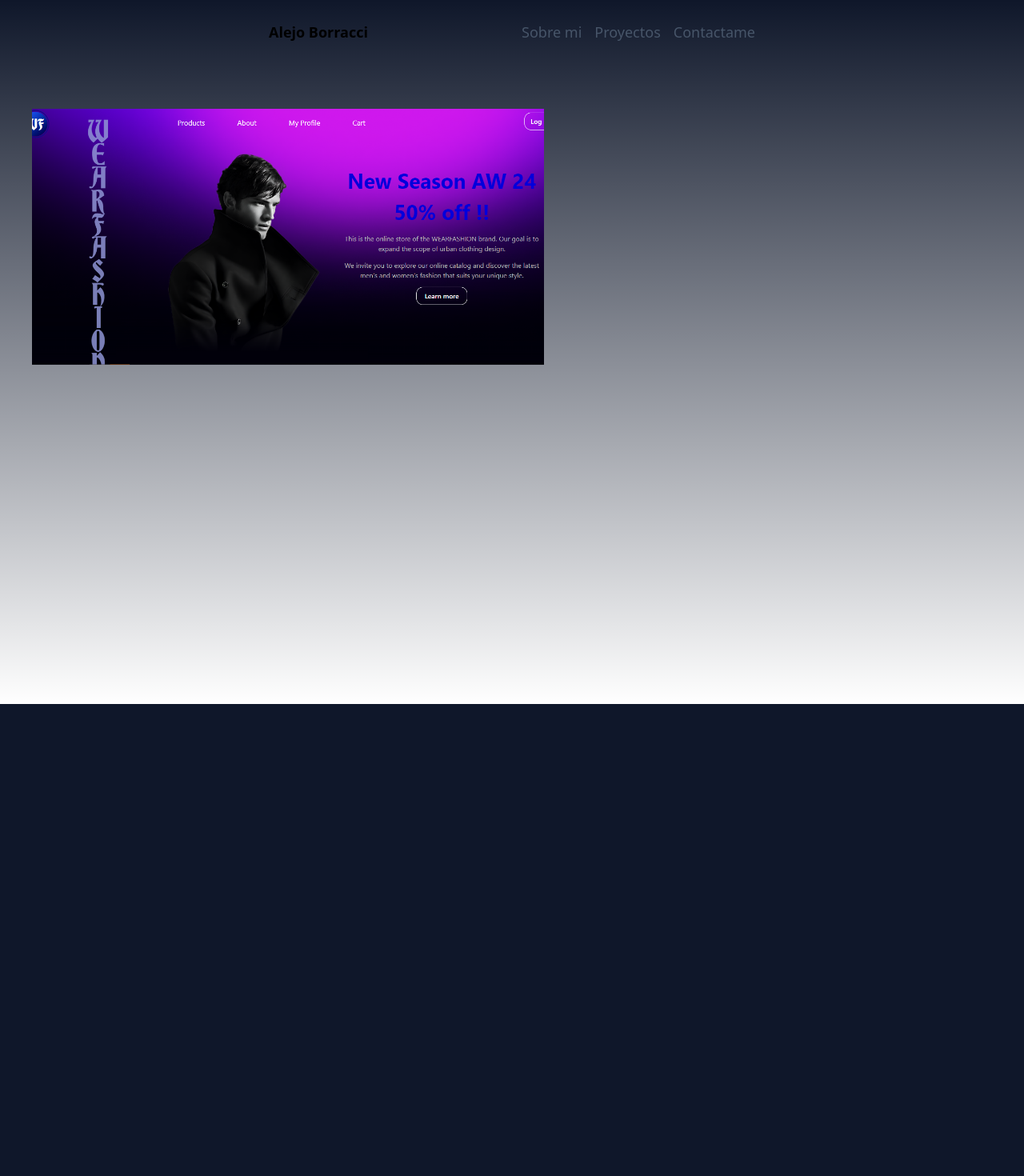
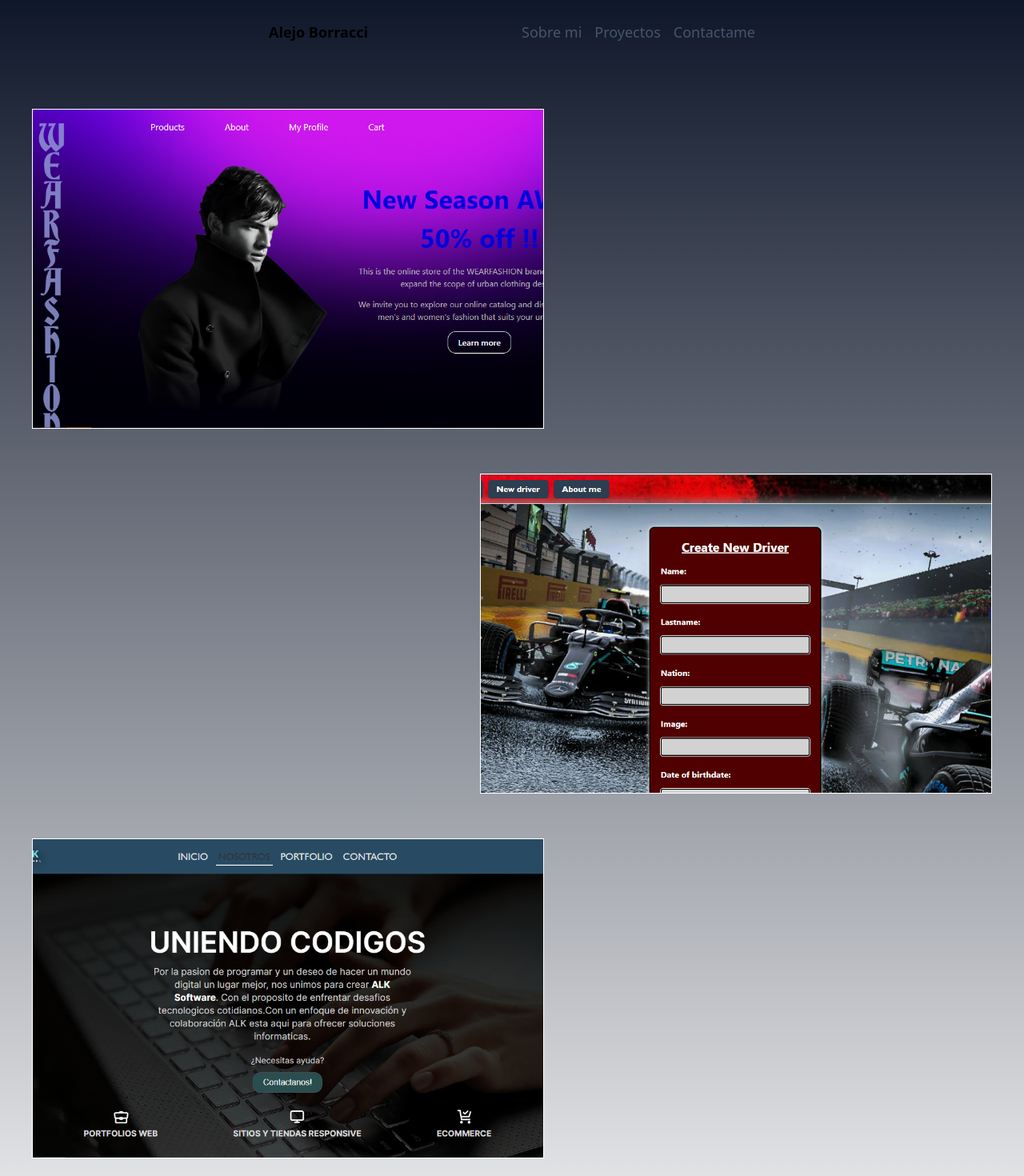
Before and after one commit to alejoborracci21/Portfolio-next.js, a Next.js app: page /works in a window 1280 px wide. Shown: the top 1470 px of the page at 80% size. Before the commit the page ends 880 px from the top, so only its background shows below. Built offline with nearby package versions, Linux system fonts and the light colour scheme.

Commit message:
proyectos listos

```diff
--- a/src/app/works/page.tsx
+++ b/src/app/works/page.tsx
@@ -1,27 +1,49 @@
 import Image from "next/image";
 import wearfashion from "@/../public/wearfashion.png";
-
+import drivers from "@/../public/drivers.png"
+import alk from "@/../public/alk.png"
 export default function Works() {
     return (
-      <div className="w-full bg-transparent h-screen flex flex-col">
-        <div className="relative w-2/4 h-2/5 bg-white ml-10 mt-14 overflow-hidden group">
+      <div className="w-full bg-transparent h-[200vh] flex flex-col">
+        <div className="relative w-2/4 h-[50vh] bg-white border border-white ml-10 mt-14 overflow-hidden group">
           <Image
             src={wearfashion}
             alt="wearfashion image"
             layout="fill"
             objectFit="cover"
-            className="transform transition-transform duration-500 ease-in-out group-hover:scale-110 group-hover:opacity-60"
+            className="transform transition-transform duration-500 ease-in-out group-hover:scale-110 group-hover:opacity-40"
           />
           <p className="absolute bottom-0 left-0 w-full text-black text-xl px-4 py-2 font-bold opacity-0 transition-opacity duration-500 ease-in-out group-hover:opacity-100">
-            WearFashion es un E-Commerce de ropa urbana que desarrollamos con mi
-            equipo para nuestro proyecto final en SoyHenry. En la web podemos
-            ver las diferentes prendas disponibles que tenemos en stock,
-            filtrarlas para ver solo las caracteristicas que estamos buscando y
-            si queremos realizar una compra tenemos la opcion de registrarnos
-            para poder acceder a una pasarela de pagos y realizar la compra
-            deseada.
+          WearFashion es una plataforma de E-Commerce de ropa urbana que desarrollamos con mi equipo como proyecto final en SoyHenry. En el sitio web, los usuarios pueden ver las diferentes prendas disponibles en stock y filtrarlas según las características que estén buscando. Si desean realizar una compra, tienen la opción de registrarse para acceder a una pasarela de pagos y completar la compra deseada. Además, la plataforma cuenta con un panel de administración que permite editar productos y acceder a las estadísticas del sitio.
           </p>
         </div>
+
+        <div className="relative w-2/4 h-[50vh] border border-white bg-white ml-auto mr-10 mt-14 overflow-hidden group">
+          <Image
+            src={drivers}
+            alt="Drivers image"
+            layout="fill"
+            objectFit="cover"
+            className="transform transition-transform duration-500 ease-in-out group-hover:scale-110 group-hover:opacity-40"
+          />
+          <p className="absolute bottom-0 left-0 w-full text-black text-xl px-4 py-2 font-bold opacity-0 transition-opacity duration-500 ease-in-out group-hover:opacity-100">
+          Drivers fue un proyecto individual que realicé en SoyHenry. Al ingresar, lo primero que vemos es la página de inicio o landing page, luego nos dirigimos a la página principal donde se muestran los distintos corredores almacenados en la base de datos. Los usuarios pueden filtrar estos corredores según equipos, edad y nombre. Además, es posible agregar nuevos corredores a través de un formulario. Por último, hay una sección "Acerca de mí", donde se presenta una breve descripción del proyecto y de mí como desarrollador.
+          </p>
+        </div>
+
+        <div className="relative w-2/4 h-[50vh] border border-white bg-white ml-10 mt-14 overflow-hidden group">
+          <Image
+            src={alk}
+            alt="ALK image"
+            layout="fill"
+            objectFit="cover"
+            className="transform transition-transform duration-500 ease-in-out group-hover:scale-110 group-hover:opacity-40"
+          />
+          <p className="absolute bottom-0 left-0 w-full text-black text-xl px-4 py-2 font-bold opacity-0 transition-opacity duration-500 ease-in-out group-hover:opacity-100">
+          ALK es un emprendimiento que desarrollamos con dos amigos, enfocado en ofrecer servicios para páginas web. Nuestras soluciones van desde el desarrollo de una página desde cero hasta la implementación de nuevas funciones para mejorar su sitio web existente. ALK eleva su página web al siguiente nivel al ofrecer soluciones rápidas, interfaces de usuario atractivas e intuitivas, basándonos en la excelencia técnica y el profesionalismo.
+          </p>
+        </div>
+
       </div>
     );
 }
```
Also changed, not shown: public/alk.png (added), public/drivers.png (added).
